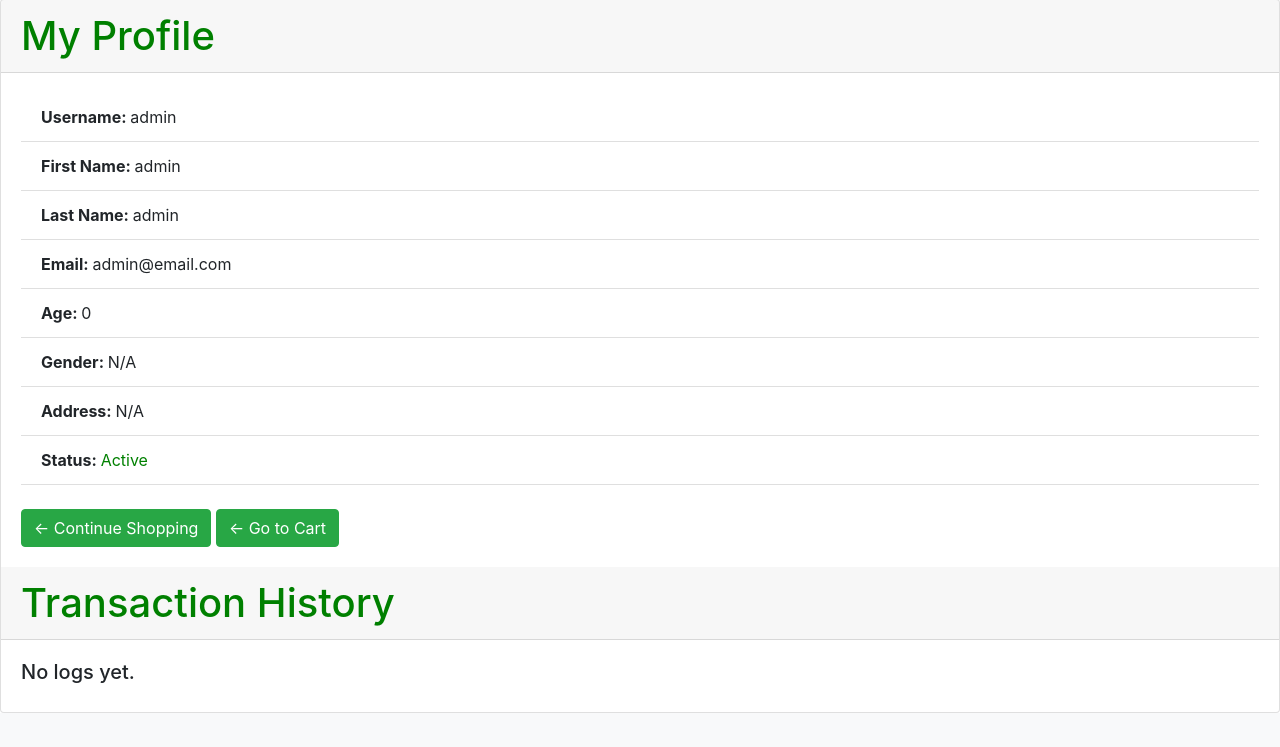
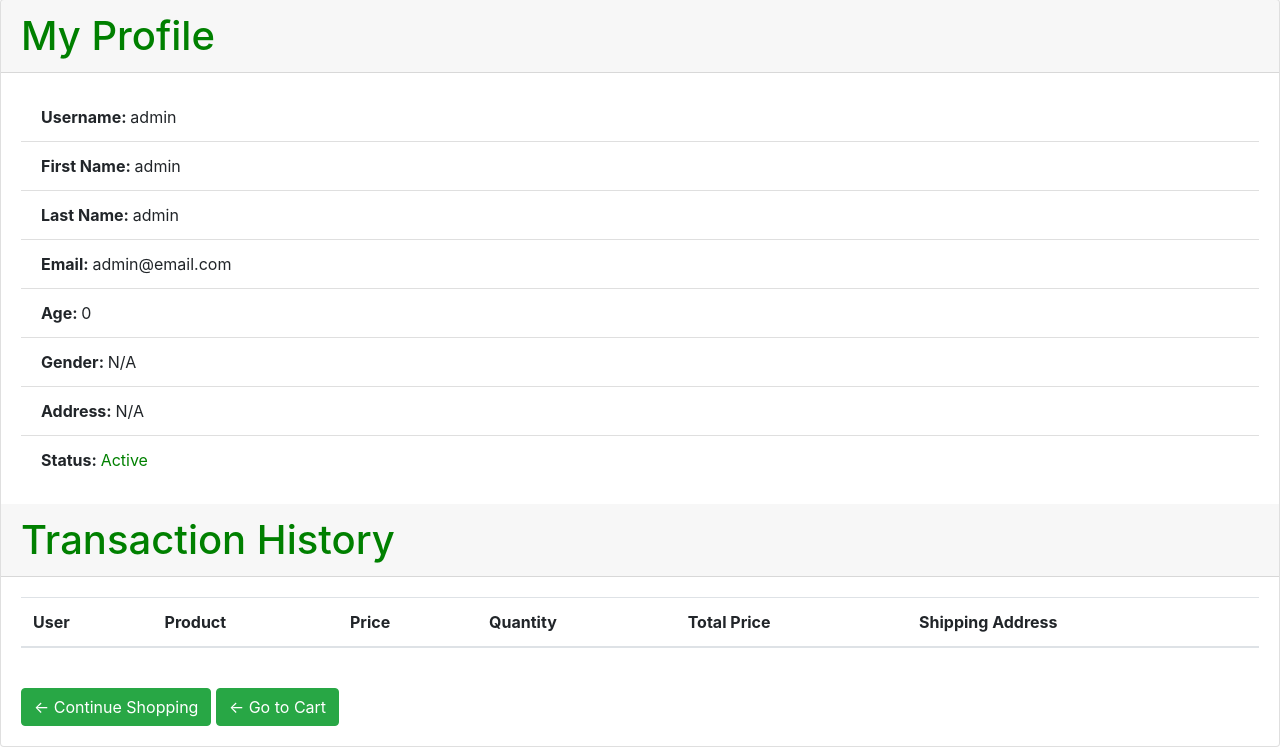
Before and after one commit to JansonSiy/eCommerceApp, a Django app: page /store/profile/ in a window 1280 px wide. Shown: the part 97-844 px from the top of the page. Before the commit the page ends 810 px from the top, so only its background shows below. Run offline with Django 3.2, Linux system fonts and the light colour scheme; a user stored in the database is signed in; data comes from the database, SQL or seed files in the repository; both versions use the stored data as it was after the commit; lists and menus that the app fills with data are empty; some libraries are stand-ins or nearby versions.

Commit message:
added transaction history feature

```diff
--- a/eCommerceApp/projectFolder_eCommerceApp/store/templates/store/profile.html
+++ b/eCommerceApp/projectFolder_eCommerceApp/store/templates/store/profile.html
@@ -9,30 +9,53 @@
         <h1 class="card-header">My Profile</h1>
         <div class="card-body">
             <ul class="list-group list-group-flush">
-                <li class="list-group-item"><strong>Username: </strong>{{user.username}}</li>
-                <li class="list-group-item"><strong>First Name: </strong>{{user.first_name}}</li>
-                <li class="list-group-item"><strong>Last Name: </strong>{{user.last_name}}</li>
-                <li class="list-group-item"><strong>Email: </strong>{{user.email}}</li>
-                <li class="list-group-item"><strong>Age: </strong>{{user.profile.age}}</li>
-                <li class="list-group-item"><strong>Gender: </strong>{{user.profile.gender}}</li>
-                <li class="list-group-item"><strong>Address: </strong>{{user.profile.address}}</li>
+                <li class="list-group-item"><strong>Username: </strong>{{ current_user.username }}</li>
+                <li class="list-group-item"><strong>First Name: </strong>{{ current_user.first_name }}</li>
+                <li class="list-group-item"><strong>Last Name: </strong>{{ current_user.last_name }}</li>
+                <li class="list-group-item"><strong>Email: </strong>{{ current_user.email }}</li>
+                <li class="list-group-item"><strong>Age: </strong>{{ current_user.profile.age }}</li>
+                <li class="list-group-item"><strong>Gender: </strong>{{ current_user.profile.gender }}</li>
+                <li class="list-group-item"><strong>Address: </strong>{{ current_user.profile.address }}</li>
                 <li class="list-group-item"><strong>Status: </strong>
-                    {% if user.profile.status == True %}
+                    {% if current_user.profile.status == True %}
                         <span class="active">Active</span>
-                    {% elif user.profile.status == False %}
+                    {% elif current_user.profile.status == False %}
                         <span class="inactive">Inactive</span>
                     {% else %}
                         <span class="pending">N/A</span>
                     {% endif %}
                 </li>
             </ul>
+        </div>
+        <h1 class="card-header">Transaction History</h1>
+        <div class="card-body">
+            <table class="table">
+                <thead>
+                    <tr>
+                        <th scope="col">User</th>
+                        <th scope="col">Product</th>
+                        <th scope="col">Price</th>
+                        <th scope="col">Quantity</th>
+                        <th scope="col">Total Price</th>
+                        <th scope="col">Shipping Address</th>
+                    </tr>
+                </thead>
+                <tbody>
+                    {% for myOrder in myOrders %}
+                        <tr>
+                            <td>{{ myOrder.current_user }}</td>
+                            <td>{{ myOrder.product_name }}</td>
+                            <td>{{ myOrder.product_price }}</td>
+                            <td>{{ myOrder.quantity }}</td>
+                            <td>{{ myOrder.total_price }}</td>
+                            <td>{{ myOrder.shipping_address }}</td>
+                        </tr>
+                    {% endfor %}
+                </tbody>
+            </table>
             <br>
             <a class="btn btn-success" href="{% url 'store:mystore' %}">&#x2190; Continue Shopping</a>
             <a class="btn btn-success" href="{% url 'store:cart' %}">&#x2190; Go to Cart</a>
         </div>
-        <h1 class="card-header">Transaction History</h1>
-        <div class="card-body">
-            <h5>No logs yet.</h5>
-        </div>
     </div>
 {% endblock content %}
--- a/eCommerceApp/projectFolder_eCommerceApp/store/views.py
+++ b/eCommerceApp/projectFolder_eCommerceApp/store/views.py
@@ -33,8 +33,9 @@ def users(request):
 
 def profile(request):
     current_user = request.user
+    myOrders = Order.objects.filter(current_user=current_user)
 
-    context = {'user': current_user}
+    context = {'current_user': current_user, 'myOrders': myOrders}
 
     return render(request, 'store/profile.html', context)
 
```
Also changed, not shown: eCommerceApp/projectFolder_eCommerceApp/db.sqlite3.
